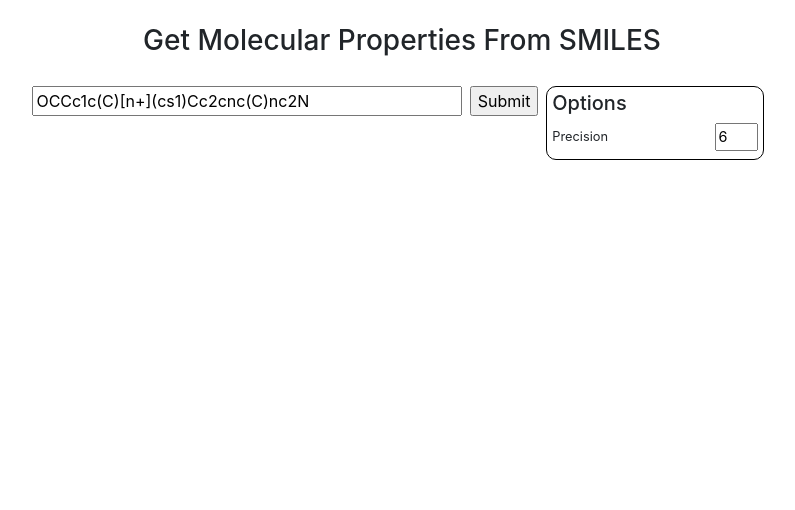
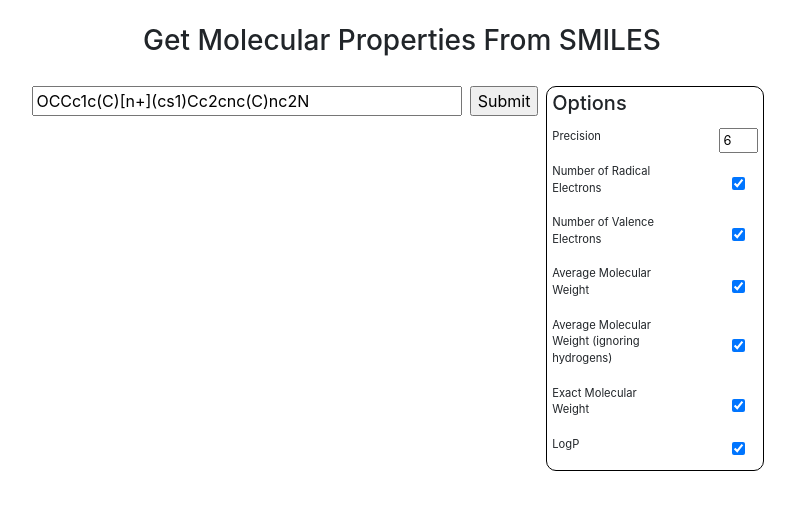
Before and after one commit to CFox04/molecular-properties, a Flask app: page / in a window 1280 px wide. Shown: the top 510 px of the page, without its empty margins (238-1033 px from the left). Run offline with Flask 2, Linux system fonts and the light colour scheme.

Commit message:
Add optional properties and rounding is now done on backend

```diff
--- a/main.py
+++ b/main.py
@@ -1,5 +1,5 @@
 from flask import Flask, render_template, request, abort
-from rdkit.Chem import MolFromSmiles, Descriptors, Draw
+from smiles import get_molecule_data_from_smiles, MOLECULE_PROPERTIES
 
 app = Flask(__name__)
 
@@ -7,23 +7,15 @@ app = Flask(__name__)
 def home():
     return render_template('index.html')
 
+@app.route('/mol-properties', methods=['GET'])
+def mol_properties():
+    return {'properties': list(MOLECULE_PROPERTIES.keys())}, 200
+
 @app.route('/smiles', methods=['POST'])
 def smiles():
-    smiles_str = request.form.get("smiles")
-    molecule = MolFromSmiles(smiles_str)
+    data = get_molecule_data_from_smiles(request.json.get('smiles'), request.json.get('options'))
 
-    if molecule is None:
+    if data is None:
         return abort(400)
 
-    return {
-        'svg': Draw.MolsToGridImage([molecule], useSVG=True),
-        'molProperties': {
-            'Number of Radical Electrons': Descriptors.NumValenceElectrons(molecule),
-            'Number of Valence Electrons': Descriptors.NumValenceElectrons(molecule),
-            'Average Molecular Weight': Descriptors.MolWt(molecule),
-            'Average Molecular Weight (ignoring Hydrogens)': Descriptors.HeavyAtomMolWt(molecule),
-            'Exact Molecular Weight': Descriptors.ExactMolWt(molecule),
-            'LogP': Descriptors.MolLogP(molecule),
-            'SMILES': smiles_str
-        }
-    }, 200
+    return data
--- /dev/null
+++ b/smiles.py
@@ -0,0 +1,24 @@
+from rdkit.Chem import MolFromSmiles, Descriptors, Draw
+
+MOLECULE_PROPERTIES = {
+    'Number of Radical Electrons': Descriptors.NumValenceElectrons,
+    'Number of Valence Electrons': Descriptors.NumValenceElectrons,
+    'Average Molecular Weight': Descriptors.MolWt,
+    'Average Molecular Weight (ignoring hydrogens)': Descriptors.HeavyAtomMolWt,
+    'Exact Molecular Weight': Descriptors.ExactMolWt,
+    'LogP': Descriptors.MolLogP,
+}
+
+def get_molecule_data_from_smiles(smiles_str, options):
+    molecule = MolFromSmiles(smiles_str)
+
+    if molecule is None:
+        return None
+
+    return {
+        'svg': Draw.MolsToGridImage([molecule], useSVG=True),
+        'SMILES': smiles_str,
+        'molProperties': {
+            key:round(value(molecule), int(options['precision'])) for (key, value) in MOLECULE_PROPERTIES.items() if key in options['properties']
+        }
+    }
--- a/static/app.js
+++ b/static/app.js
@@ -1,7 +1,9 @@
+import { getOptions } from '/static/options.js';
 import { hideMoleculeWrapper, displayMoleculeCard } from "./molecule.js";
 import { clearErrorMessage, displayClientError, displayServerError } from "./error.js";
 
 const form = document.getElementById('smiles-form')
+const smilesInput = document.getElementById('smiles-input')
 
 function resetElements() {
     hideMoleculeWrapper();
@@ -9,14 +11,16 @@ function resetElements() {
 }
 
 form.onsubmit = (event) => {
-    const formData = new FormData(event.target);
     event.preventDefault();
 
     resetElements();
 
     fetch('/smiles', {
         method: 'POST',
-        body: formData
+        body: JSON.stringify({'smiles': smilesInput.value, 'options': getOptions()}),
+        headers: {
+            'Content-type': 'application/json; charset=UTF-8',
+        }
     })
     .then((response) => (response.ok ? response.json() : Promise.reject(response)))
     .then((data) => displayMoleculeCard(data))
--- a/static/error.js
+++ b/static/error.js
@@ -7,12 +7,12 @@ export function displayClientError(err) {
 
 export function displayServerError(err) {
     if (err.status == 400) {
-        errorMessage.innerHTML = 'Invalid SMILES Input!'
+        errorMessage.innerHTML = 'Invalid SMILES Input!';
     } else {
         errorMessage.innerHTML = `<b>Unexpected Server Error</b> (${err.status}): ${err.statusText}`;
     }
 }
 
 export function clearErrorMessage() {
-    errorMessage.innerHTML = ''
+    errorMessage.innerHTML = '';
 }
--- a/static/molecule.js
+++ b/static/molecule.js
@@ -1,15 +1,10 @@
 const moleculeWrapper = document.querySelector('.molecule-wrapper');
 const moleculeProperties = document.querySelector('.molecule-properties');
 const moleculeSVG = document.getElementById('molecule-svg');
-const precisionInput = document.getElementById('float-precision');
 
 function addMolecularPropertyElement(name, value) {
     let element = document.createElement('span');
     element.class = 'molecular-property';
-
-    if (typeof value == "number" && !Number.isInteger(value)) {
-        value = value.toFixed(precisionInput.value);
-    }
 
     element.innerHTML = `<small>${name}</small> ${value}`;
     moleculeProperties.append(element);
@@ -31,6 +26,8 @@ export function displayMoleculeCard(moleculeData) {
 
     moleculeSVG.innerHTML = moleculeData.svg;
 
+    addMolecularPropertyElement(moleculeData.SMILES);
+
     moleculeProperties.innerHTML = '';
     for (const [propName, value] of Object.entries(moleculeData.molProperties)) {
         addMolecularPropertyElement(propName, value);
--- a/static/style.css
+++ b/static/style.css
@@ -43,15 +43,33 @@ body {
     border-radius: 10px;
 }
 
-.options-wrapper label {
-    font-size: 0.8em;
+.options-wrapper form {
+    display: flex;
+    flex-direction: column;
 }
 
-.options-wrapper input[type="number"] {
-    /* width: 30%; */
-    font-size: 0.9em;
+.options-wrapper label {
+    font-size: 0.7em;
+    width: 60%;
+}
+
+.options-wrapper input {
+    font-size: 0.8em;
     width: 3em;
-    float: right;
+}
+
+.options-wrapper input[type="checkbox"] {
+    position: absolute;
+    right: 0;
+}
+
+.option-item {
+    position: relative;
+    width: 100%;
+    margin: 0.3em 0 0.3em 0;
+    display: flex;
+    justify-content: space-between;
+    align-items: center;
 }
 
 #smiles-form {
@@ -98,6 +116,12 @@ body {
         width: 100%;
         margin: 0.5em 0 0 0;
     }
+    .options-wrapper {
+        width: 40%;
+    }
+    .search-wrapper {
+        width: 60%;
+    }
 }
 
 @media screen and (min-width: 740px) {
--- a/templates/index.html
+++ b/templates/index.html
@@ -9,6 +9,7 @@
     <link rel="stylesheet" href="https://cdn.jsdelivr.net/npm/bootstrap@4.3.1/dist/css/bootstrap.min.css" integrity="sha384-ggOyR0iXCbMQv3Xipma34MD+dH/1fQ784/j6cY/iJTQUOhcWr7x9JvoRxT2MZw1T" crossorigin="anonymous">
     <script src="static/error.js" type="module"></script>
     <script src="static/molecule.js" type="module"></script>
+    <script src="static/options.js" type="module" defer></script>
     <script src="static/app.js" type="module" defer></script>
 </head>
 <body>
@@ -17,7 +18,7 @@
         <div class="search-wrapper">
             <div class="form-wrapper">
                 <form id="smiles-form">
-                    <input type="text" placeholder="Enter SMILES" value="OCCc1c(C)[n+](cs1)Cc2cnc(C)nc2N" name="smiles">
+                    <input type="text" id="smiles-input" placeholder="Enter SMILES" value="OCCc1c(C)[n+](cs1)Cc2cnc(C)nc2N" name="smiles">
                     <input type="submit"value="Submit">
                 </form>
                 <small id="error-message"></small>
@@ -32,8 +33,10 @@
         <div class="options-wrapper">
             <h5>Options</h5>
             <form id="search-options">
-                <label for="float-precision">Precision</label>
-                <input type="number" name="float-precision" id="float-precision" value="6">
+                <div class="option-item">
+                    <label for="precision">Precision</label>
+                    <input type="number" name="precision" id="float-precision" value="6">
+                </div>
             </form>
         </div>
     </main>
```
Also changed, not shown: static/options.js (added, +48 -0 lines).
